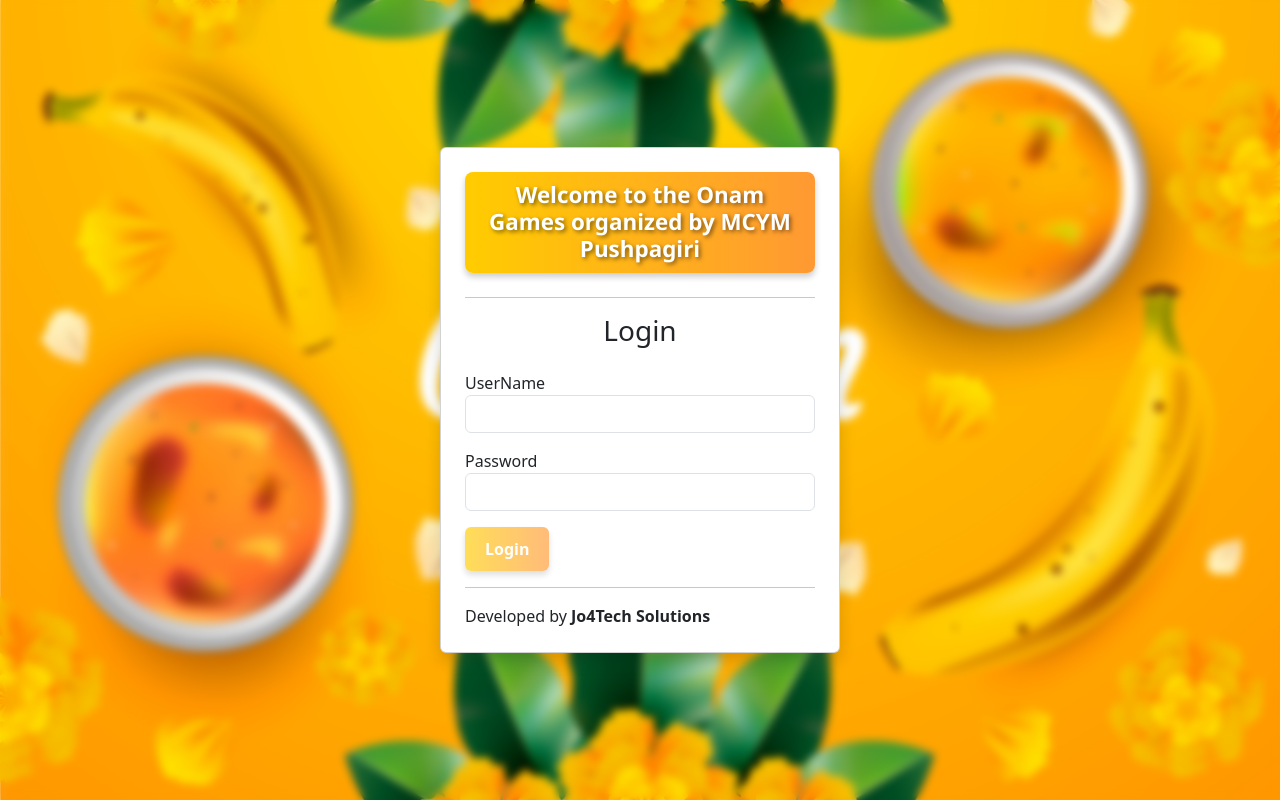
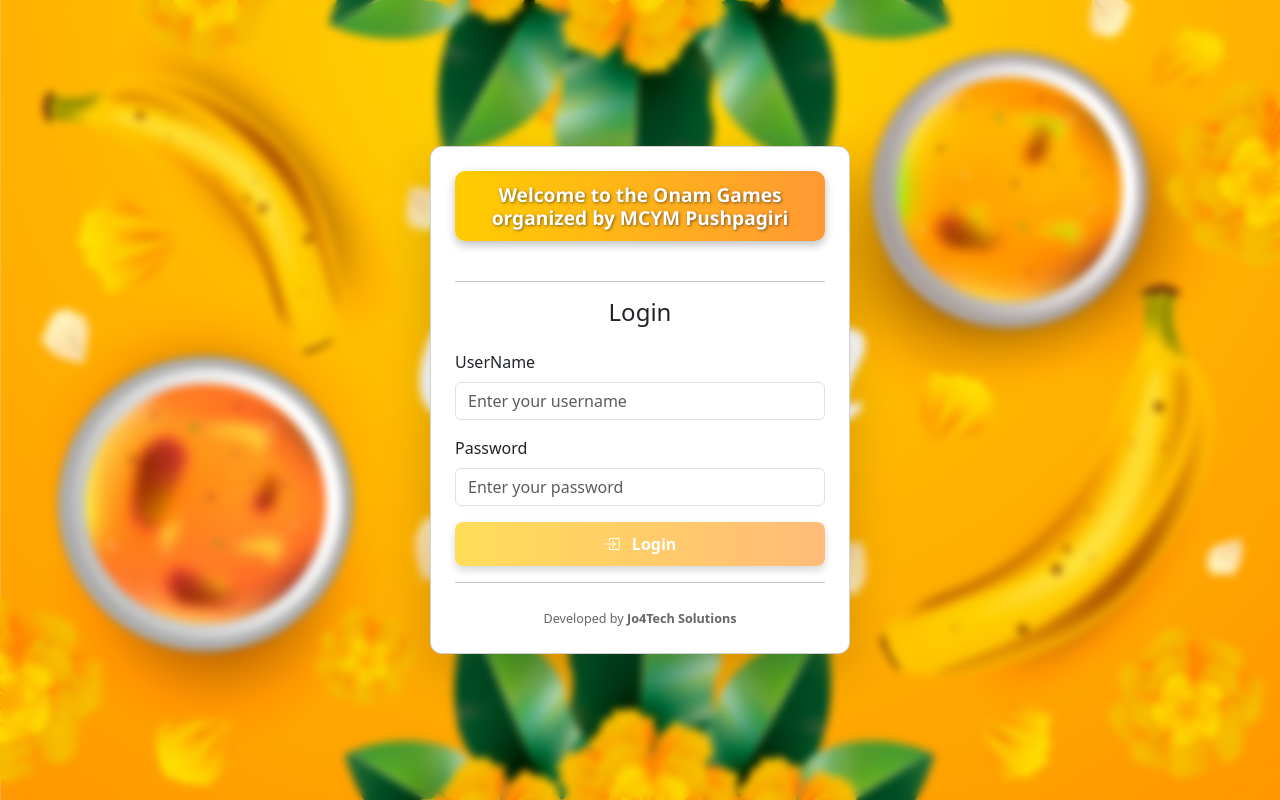
Before and after one commit to jobin4jo/gamedev, an Angular app: page / in a window 1280 px wide. Built offline with nearby package versions, Linux system fonts and the light colour scheme.

Commit message:
bug_fixes

```diff
--- a/src/app/Components/admindashboard/admindashboard.component.html
+++ b/src/app/Components/admindashboard/admindashboard.component.html
@@ -95,7 +95,7 @@
         <div *ngIf="selectedTab === 'users' && isOnlyEnableAdmin()">
             <h5 class="festival-heading"> User Management</h5>
 
-            <form [formGroup]="managerForm" class="row g-3 mb-3">
+            <form [formGroup]="userForm" class="row g-3 mb-3">
                 <!-- Username -->
                 <div class="col-12 col-md-4">
                     <label for="username" class="form-label festival-label">Username</label>
@@ -113,8 +113,11 @@
                 <!-- role -->
                 <div class="col-12 col-md-4">
                     <label for="role" class="form-label festival-label">Select Role</label>
-                    <select id="role" class="form-select" formControlName="role">
+                    <!-- <select id="role" class="form-select" formControlName="role">
                         <option value="admin">Admin</option>
+                    </select> -->
+                     <select id="role" class="form-select" formControlName="role">
+                        <option *ngFor="let role of roles" [value]="role">{{ role }}</option>
                     </select>
                 </div>
 
--- a/src/app/Components/admindashboard/admindashboard.component.ts
+++ b/src/app/Components/admindashboard/admindashboard.component.ts
@@ -19,8 +19,10 @@
   pieChartStyle: string = '';
   userName: any;
   managerForm!: FormGroup;
+  userForm!: FormGroup;
   ngOnInit(): void {
     this.mangerForm();
+    this.loadUserForm();
     this.leaderBoard();
     this.calculateGameStatus();
     this.userName = localStorage.getItem('userName');
@@ -31,7 +33,7 @@
   selectedTab: string = 'managers';
 
   games = ['Game1', 'Game2', 'Game3', 'Game4', 'Game5'];
-  // roles = ['admin', 'manager'];
+   roles = ['admin', 'reception'];
 
   managers: any = [];
 
@@ -54,6 +56,13 @@
       game: ['', Validators.required]
     });
   }
+  loadUserForm() {
+    this.userForm = this.fb.group({
+      username: ['', Validators.required],
+      password: ['', Validators.required],
+      role: ['admin', Validators.required]
+    });
+  }
 
   addManager() {
     if (this.managerForm.valid) {
@@ -66,7 +75,7 @@
       this.service.createPlayer(managerData).subscribe({
         next: (response: any) => {
           console.log(response);
-          // this.fetchMangerList();
+           this.fetchMangerList();
           this.managerForm.reset();
 
           this.loader.hide();
@@ -89,19 +98,17 @@
     }
   }
   addUser() {
-    if (this.managerForm.valid) {
+    if (this.userForm.valid) {
       this.loader.show();
       const managerData = {
-        name: this.managerForm.value.username,
-        password: this.managerForm.value.password,
-        gameType: this.managerForm.value.game,
-        role: "organizer",
+        name: this.userForm.value.username,
+        password: this.userForm.value.password,
+        role: "admin",
       };
       this.service.createPlayer(managerData).subscribe({
         next: (response: any) => {
           console.log(response);
-          this.fetchMangerList();
-          this.managerForm.reset();
+          this.userForm.reset();
           this.fetchAllusers();
           this.loader.hide();
         },
--- a/src/app/Components/login/login.component.html
+++ b/src/app/Components/login/login.component.html
@@ -1,15 +1,23 @@
-<!-- login.component.html -->
+
+
+
 <div class="container d-flex justify-content-center align-items-center vh-100">
-  <div class="card shadow p-4 w-100" style="max-width: 400px;">
-    <h3 class="onam-heading">Welcome to the Onam Games organized by MCYM Pushpagiri</h3><hr>
+  <div class="card shadow-lg p-4 w-100" style="max-width: 420px; border-radius: 12px;">
 
-    <h3 class="text-center mb-4">Login</h3>
+    <div class="text-center mb-3">
+      <h3 class="onam-heading w-100">
+        Welcome to the Onam Games <br>organized by MCYM Pushpagiri
+      </h3>
+    </div>
+    <hr>
+
+    <h4 class="text-center mb-4">Login</h4>
 
     <form [formGroup]="loginForm" (ngSubmit)="onSubmit()">
-      <!-- Email -->
+      <!-- Username -->
       <div class="mb-3">
-        <label>UserName</label>
-        <input type="text" class="form-control" formControlName="UserName">
+        <label class="form-label">UserName</label>
+        <input type="text" class="form-control" formControlName="UserName" placeholder="Enter your username">
         <div class="text-danger" *ngIf="loginForm.get('UserName')?.touched && loginForm.get('UserName')?.invalid">
           <small *ngIf="loginForm.get('UserName')?.errors?.['required']">UserName is required.</small>
         </div>
@@ -17,22 +25,22 @@
 
       <!-- Password -->
       <div class="mb-3">
-        <label>Password</label>
-        <input type="password" class="form-control" formControlName="password">
+        <label class="form-label">Password</label>
+        <input type="password" class="form-control" formControlName="password" placeholder="Enter your password">
         <div class="text-danger" *ngIf="loginForm.get('password')?.touched && loginForm.get('password')?.invalid">
           <small *ngIf="loginForm.get('password')?.errors?.['required']">Password is required.</small>
           <small *ngIf="loginForm.get('password')?.errors?.['minlength']">Minimum 6 characters.</small>
         </div>
       </div>
 
-      <button type="submit" class="btn onam-btn" [disabled]="loginForm.invalid">
-        Login
+      <button type="submit" class="btn onam-btn w-100" [disabled]="loginForm.invalid">
+        <i class="bi bi-box-arrow-in-right me-2"></i> Login
       </button>
     </form>
 
     <hr>
-    <div class="developed-by">
-    Developed by <strong>Jo4Tech Solutions</strong>
-</div>
+    <div class="developed-by text-center mt-2">
+      <small>Developed by <strong>Jo4Tech Solutions</strong></small>
+    </div>
   </div>
 </div>
--- a/src/app/Components/login/login.component.scss
+++ b/src/app/Components/login/login.component.scss
@@ -1,28 +1,35 @@
-.onam-heading{
-     font-family: 'Segoe UI', sans-serif;
-    font-size: 1.4rem;
+
+
+.onam-heading {
+    font-family: 'Segoe UI', sans-serif;
+    font-size: 1.2rem;
     font-weight: bold;
     text-align: center;
-    color: #fff; /* White text for contrast */
+    color: #fff;
     background: linear-gradient(90deg, #ffcc00, #ff9933);
-    padding: 10px 15px;
-    border-radius: 8px;
-    box-shadow: 0 4px 6px rgba(0,0,0,0.2);
-    text-shadow: 2px 2px 4px rgba(0, 0, 0, 0.5);
-    display: inline-block;
+    padding: 12px;
+    border-radius: 10px;
+    box-shadow: 0 4px 10px rgba(0,0,0,0.25);
+    text-shadow: 1px 1px 3px rgba(0,0,0,0.5);
 }
+
 .onam-btn {
     background: linear-gradient(90deg, #ffcc00, #ff9933);
     border: none;
     color: #fff;
     font-weight: bold;
-    padding: 10px 20px;
-    border-radius: 6px;
-    box-shadow: 0 4px 6px rgba(0,0,0,0.2);
-    transition: transform 0.2s ease, box-shadow 0.2s ease;
+    padding: 10px;
+    border-radius: 8px;
+    box-shadow: 0 4px 8px rgba(0,0,0,0.25);
+    transition: all 0.3s ease;
 }
 
 .onam-btn:hover {
-    transform: translateY(-2px);
-    box-shadow: 0 6px 10px rgba(0,0,0,0.3);
+    transform: translateY(-3px);
+    box-shadow: 0 6px 14px rgba(0,0,0,0.35);
 }
+
+.developed-by {
+    font-size: 0.9rem;
+    color: #666;
+}
```
